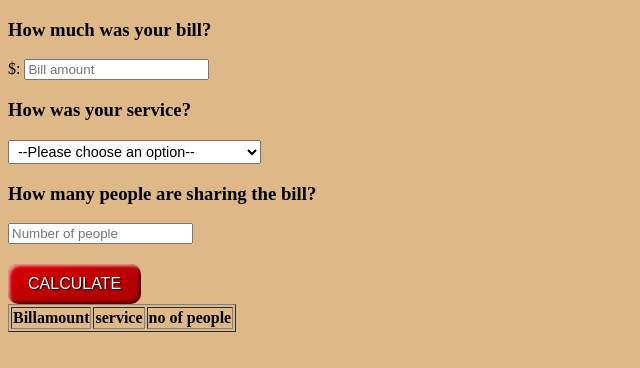
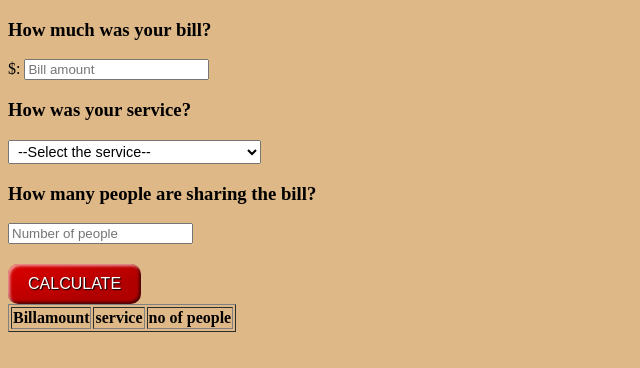
Before and after one commit to Navheenerla/js_training, a plain HTML site: page index.html in a window 1280 px wide. Shown: the full height of the page, 0-640 px from the left. Drawn offline with Linux system fonts and the light colour scheme.

Commit message:
drop down update

```diff
--- a/index.html
+++ b/index.html
@@ -7,25 +7,22 @@
     <link rel="stylesheet" type="text/css" href="main.css" media="screen"/>
 </head>
 <body>
+    <form name="myForm" action="/action_page.php" onsubmit="return validateForm()" method="post">
     <div id="container">
-
     </div>
     <tbody>
         <h3>How much was your bill?</h2>
         <label for="textInput">$:</label>
-        <input type="number" id="billAmount" class="custom" size="32" placeholder="Bill amount">
+        <input type="number" name="billAmount" id="billAmount" class="custom" size="32" placeholder="Bill amount" required>
         <h3>How was your service?</h2>
-            <select name="pets" name="lname" id="service" style="width: 20%;">
-                <option value="">--Please choose an option--</option>
-                <option value="dog">Dog</option>
-                <option value="cat">Cat</option>
-                <option value="hamster">Hamster</option>
-                <option value="parrot">Parrot</option>
-                <option value="spider">Spider</option>
-                <option value="goldfish">Goldfish</option>
-            </select>
+            <select name="pets" name="lname" id="service" style="width: 20%;" required>
+                <option value="">--Select the service--</option>
+                <option value="Excellent">Excellent</option>
+                <option value="Very good">Very good</option>
+                <option value="Good">Good</option>
+                <option value="Poor">Poor</option>            </select>
         <h3>How many people are sharing the bill?</h2>
-        <input type="number" id="people" class="custom" size="32" placeholder="Number of people"><br>
+        <input type="number" id="people" class="custom" size="32" placeholder="Number of people" required><br>
         <button class="favorite styled" type="button" onclick="addRow();">CALCULATE</button>
     </div>
     <table border="1" id="show">
@@ -37,7 +34,7 @@
        </tr>
     </tbody>
     </table>
-
+    </form>
     <script src="./main.js"></script>
 </body>
 </html>
--- a/main.js
+++ b/main.js
@@ -1,3 +1,4 @@
+
 var list1 = [];
 var list2 = [];
 var list3 = [];
@@ -13,7 +14,6 @@ function addRow(){
     list1[x] = document.getElementById('billAmount').value;
     list2[x] = document.getElementById('service').value;
     list3[x] = document.getElementById('people').value;
-    console.log(billAmount);
 
     var cel1 = newRow.insertCell(0);
     var cel2 = newRow.insertCell(1);
```
